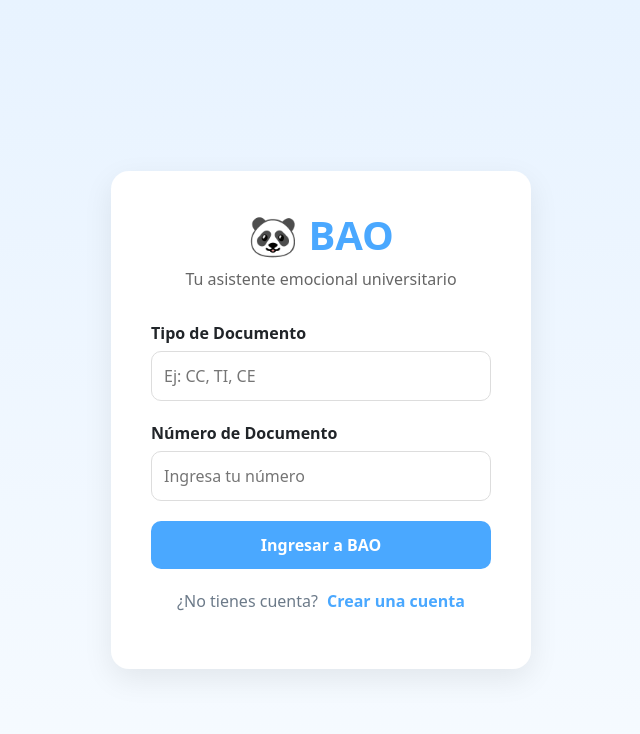
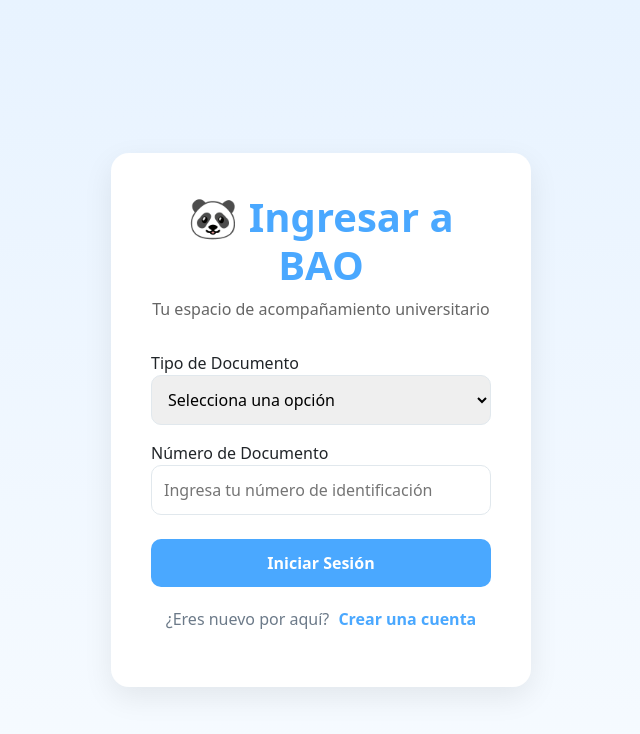
Before and after one commit to nicolasjunca94-spec/Bao, a React (Create React App) app in the folder React/mi-app/: page /login in a window 1280 px wide. Shown: the top 734 px of the page, without its empty margins (319-959 px from the left). Built offline with nearby package versions, Linux system fonts and the light colour scheme.

Commit message:
error front2

```diff
--- a/React/mi-app/src/pages/Login.js
+++ b/React/mi-app/src/pages/Login.js
@@ -1,83 +1,113 @@
 import { useState } from "react";
 import { useNavigate } from "react-router-dom";
 
-function Login({ setUser }) {
-  const [tipo, setTipo] = useState("");
-  const [numero, setNumero] = useState("");
+function Login() {
+  const [form, setForm] = useState({
+    tipo_identificacion: "",
+    numero_identificacion: "",
+  });
+
   const [mensaje, setMensaje] = useState("");
-
+  const [esExito, setEsExito] = useState(true);
   const navigate = useNavigate();
 
-  const handleLogin = async (e) => {
+  const handleChange = (e) => {
+    setForm({
+      ...form,
+      [e.target.name]: e.target.value,
+    });
+  };
+
+  const handleSubmit = async (e) => {
     e.preventDefault();
 
     try {
-      const response = await fetch("https://function-bao-ccb0avh5f0dnaka0.centralus-01.azurewebsites.net/api/login", // ...
-        {
-          method: "POST",
-          headers: {
-            "Content-Type": "application/json"
-          },
-          body: JSON.stringify({
-            tipo_identificacion: tipo,
-            numero_identificacion: numero
-          })
-        }
-      );
+      // Consume directamente el endpoint de la Azure Function mapeado en Vercel
+      const url = `${process.env.REACT_APP_API_URL}/login`;
+      console.log("Iniciando sesión en:", url);
 
-      const data = await response.json();
+      const response = await fetch(url, {
+        method: "POST",
+        headers: {
+          "Content-Type": "application/json",
+        },
+        body: JSON.stringify(form),
+      });
+
+      const data = await response.json().catch(() => ({}));
 
       if (response.ok) {
-        localStorage.setItem("user", JSON.stringify(data.usuario));
-        setUser(data.usuario);
-        navigate("/");
+        setEsExito(true);
+        setMensaje(`¡Bienvenido de vuelta, ${data.usuario || "Estudiante"}! 🐼`);
+
+        // Guardamos el nombre del usuario en el almacenamiento local por si lo necesitas en el Navbar o Home
+        if (data.usuario) {
+          localStorage.setItem("usuario_nombre", data.usuario);
+        }
+
+        // Redirección al módulo del chat de BAO tras un breve retraso
+        setTimeout(() => navigate("/home"), 1500);
       } else {
-        setMensaje(data.mensaje);
+        setEsExito(false);
+        setMensaje(data.error || "Credenciales incorrectas. Inténtalo de nuevo.");
       }
     } catch (error) {
-      setMensaje("Error al conectar con el servidor");
+      console.error("Error en el login:", error);
+      setEsExito(false);
+      setMensaje("Error al conectar con el servidor de autenticación");
     }
   };
 
   return (
     <div className="bao-auth-container">
-      <div className="bao-auth-card">
+      <div className="bao-auth-card login">
         <div className="bao-logo">
-          <h1>🐼 BAO</h1>
-          <p>Tu asistente emocional universitario</p>
+          <h1>🐼 Ingresar a BAO</h1>
+          <p>Tu espacio de acompañamiento universitario</p>
         </div>
 
-        <form onSubmit={handleLogin}>
-          <div className="bao-input-group">
-            <label>Tipo de Documento</label>
+        <form onSubmit={handleSubmit}>
+          <div className="bao-form-group">
+            <label htmlFor="tipo_identificacion">Tipo de Documento</label>
+            <select
+              id="tipo_identificacion"
+              name="tipo_identificacion"
+              value={form.tipo_identificacion}
+              onChange={handleChange}
+              required
+            >
+              <option value="">Selecciona una opción</option>
+              <option value="CC">Cédula de Ciudadanía (CC)</option>
+              <option value="TI">Tarjeta de Identidad (TI)</option>
+              <option value="CE">Cédula de Extranjería (CE)</option>
+            </select>
+          </div>
+
+          <div className="bao-form-group mt-3">
+            <label htmlFor="numero_identificacion">Número de Documento</label>
             <input
+              id="numero_identificacion"
               type="text"
-              placeholder="Ej: CC, TI, CE"
-              value={tipo}
-              onChange={(e) => setTipo(e.target.value)}
+              name="numero_identificacion"
+              placeholder="Ingresa tu número de identificación"
+              value={form.numero_identificacion}
+              onChange={handleChange}
               required
             />
           </div>
 
-          <div className="bao-input-group">
-            <label>Número de Documento</label>
-            <input
-              type="text"
-              placeholder="Ingresa tu número"
-              value={numero}
-              onChange={(e) => setNumero(e.target.value)}
-              required
-            />
-          </div>
-
-          <button className="bao-btn">Ingresar a BAO</button>
+          <button className="bao-btn mt-4">Iniciar Sesión</button>
         </form>
 
-        {mensaje && <div className="bao-error">{mensaje}</div>}
+        {mensaje && (
+          <div className={esExito ? "bao-success" : "bao-error"}>
+            {mensaje}
+          </div>
+        )}
 
         <div className="bao-auth-footer">
           <p>
-            ¿No tienes cuenta?
+            ¿Eres nuevo por aquí?
             <span onClick={() => navigate("/register")}> Crear una cuenta</span>
           </p>
         </div>
```
